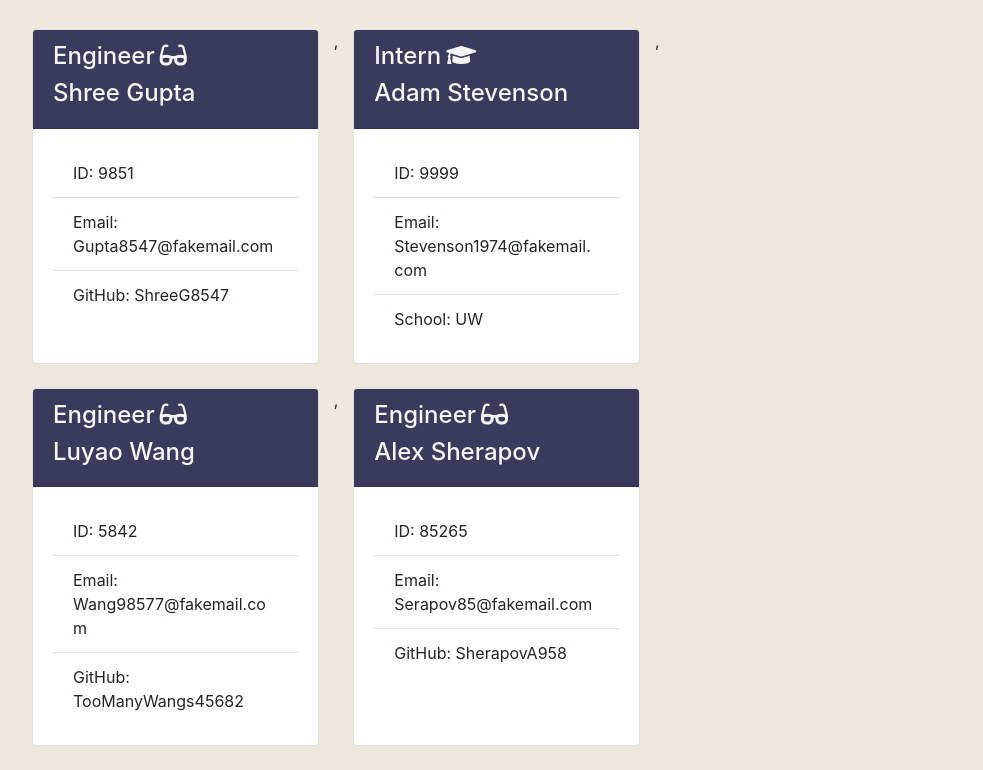
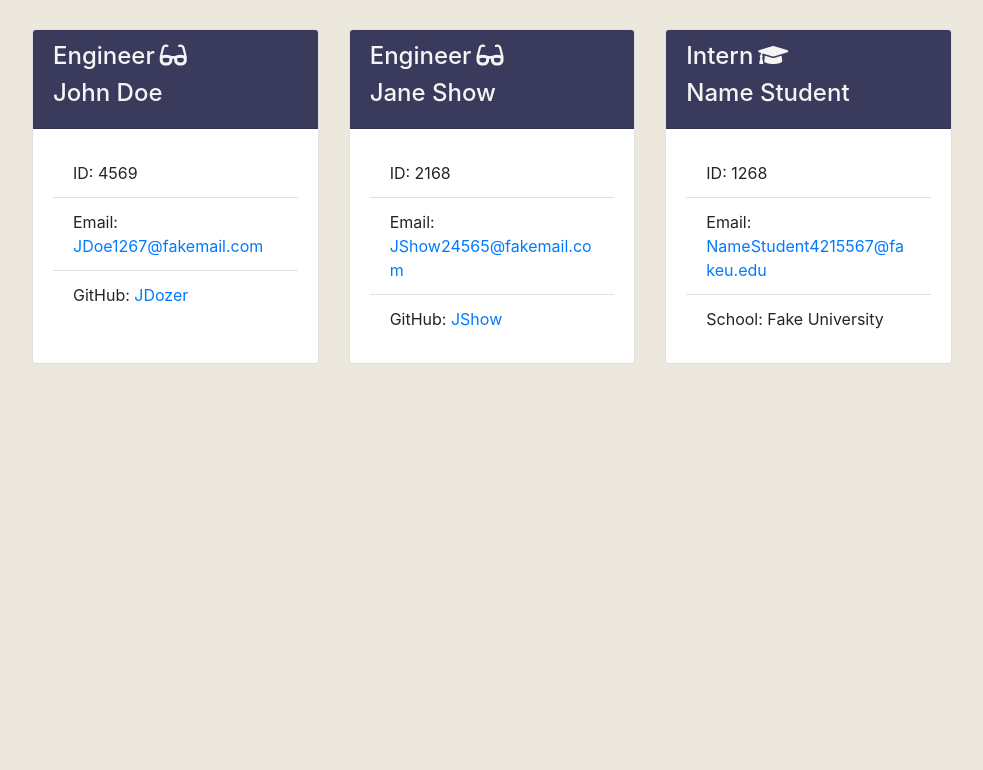
Before and after one commit to rsowald/TeamProfileGenerator, a website: page dist/team.html in a window 1280 px wide. Shown: the part 342-1112 px from the top of the page, without its empty margins (53-1036 px from the left). After the commit the page ends 800 px from the top, so only its background shows below. Drawn offline with nearby package versions, Linux system fonts and the light colour scheme.

Commit message:
adding readme and generated html sample

```diff
--- a/dist/team.html
+++ b/dist/team.html
@@ -24,67 +24,62 @@
                             <span class="text">
                                 Renae Sowald
                                 <i class="fas fa-mug-hot"></i>
-                                <br>1593
-                                <br>renaesowald@gmail.com
-                                <br>2012
+                                <br>ID: 1234
+                                <br>Email: <a href="mailto: renaeS@fakemail.com">renaeS@fakemail.com</a>
+                                <br>Office Number: 2021
                             </span>
                         </p>
                     </div>
                 </div>
                 <div class="row row-cols-1 row-cols-md-3">
+
                     <div class="col mb-4">
                         <div class="card h-100">
                             <div class="card-header">
                                 <h4>Engineer<i class="fas fa-glasses"></i></h4>
-                                <h4>Shree Gupta</h4>
+                                <h4>John Doe</h4>
                             </div>
                             <div class="card-body">
                                 <ul class="list-group list-group-flush">
-                                    <li class="list-group-item">ID: 9851</li>
-                                    <li class="list-group-item">Email: Gupta8547@fakemail.com</li>
-                                    <li class="list-group-item">GitHub: ShreeG8547</li>
+                                    <li class="list-group-item">ID: 4569</li>
+                                    <li class="list-group-item">Email: <a
+                                            href="mailto: JDoe1267@fakemail.com">JDoe1267@fakemail.com</a></li>
+                                    <li class="list-group-item">GitHub: <a href="https://github.com/JDozer"
+                                            target="_blank">JDozer</a></li>
                                 </ul>
                             </div>
                         </div>
-                    </div>,<div class="col mb-4">
+                    </div>
+                    <div class="col mb-4">
+                        <div class="card h-100">
+                            <div class="card-header">
+                                <h4>Engineer<i class="fas fa-glasses"></i></h4>
+                                <h4>Jane Show</h4>
+                            </div>
+                            <div class="card-body">
+                                <ul class="list-group list-group-flush">
+                                    <li class="list-group-item">ID: 2168</li>
+                                    <li class="list-group-item">Email: <a
+                                            href="mailto: JShow24565@fakemail.com">JShow24565@fakemail.com</a></li>
+                                    <li class="list-group-item">GitHub: <a href="https://github.com/JShow"
+                                            target="_blank">JShow</a></li>
+                                </ul>
+                            </div>
+                        </div>
+                    </div>
+                    <div class="col mb-4">
                         <div class="card h-100">
                             <div class="card-header">
                                 <h4>Intern<i class="fas fa-graduation-cap"></i></h4>
-                                <h4>Adam Stevenson</h4>
+                                <h4>Name Student</h4>
                             </div>
                             <div class="card-body">
                                 <ul class="list-group list-group-flush">
-                                    <li class="list-group-item">ID: 9999</li>
-                                    <li class="list-group-item">Email: Stevenson1974@fakemail.com</li>
-                                    <li class="list-group-item">School: UW</li>
-                                </ul>
-                            </div>
-                        </div>
-                    </div>,<div class="col mb-4">
-                        <div class="card h-100">
-                            <div class="card-header">
-                                <h4>Engineer<i class="fas fa-glasses"></i></h4>
-                                <h4>Luyao Wang</h4>
-                            </div>
-                            <div class="card-body">
-                                <ul class="list-group list-group-flush">
-                                    <li class="list-group-item">ID: 5842</li>
-                                    <li class="list-group-item">Email: Wang98577@fakemail.com</li>
-                                    <li class="list-group-item">GitHub: TooManyWangs45682</li>
-                                </ul>
-                            </div>
-                        </div>
-                    </div>,<div class="col mb-4">
-                        <div class="card h-100">
-                            <div class="card-header">
-                                <h4>Engineer<i class="fas fa-glasses"></i></h4>
-                                <h4>Alex Sherapov</h4>
-                            </div>
-                            <div class="card-body">
-                                <ul class="list-group list-group-flush">
-                                    <li class="list-group-item">ID: 85265</li>
-                                    <li class="list-group-item">Email: Serapov85@fakemail.com</li>
-                                    <li class="list-group-item">GitHub: SherapovA958</li>
+                                    <li class="list-group-item">ID: 1268</li>
+                                    <li class="list-group-item">Email: <a
+                                            href="mailto: NameStudent4215567@fakeu.edu">NameStudent4215567@fakeu.edu</a>
+                                    </li>
+                                    <li class="list-group-item">School: Fake University</li>
                                 </ul>
                             </div>
                         </div>
```
Also changed, not shown: README.md.
